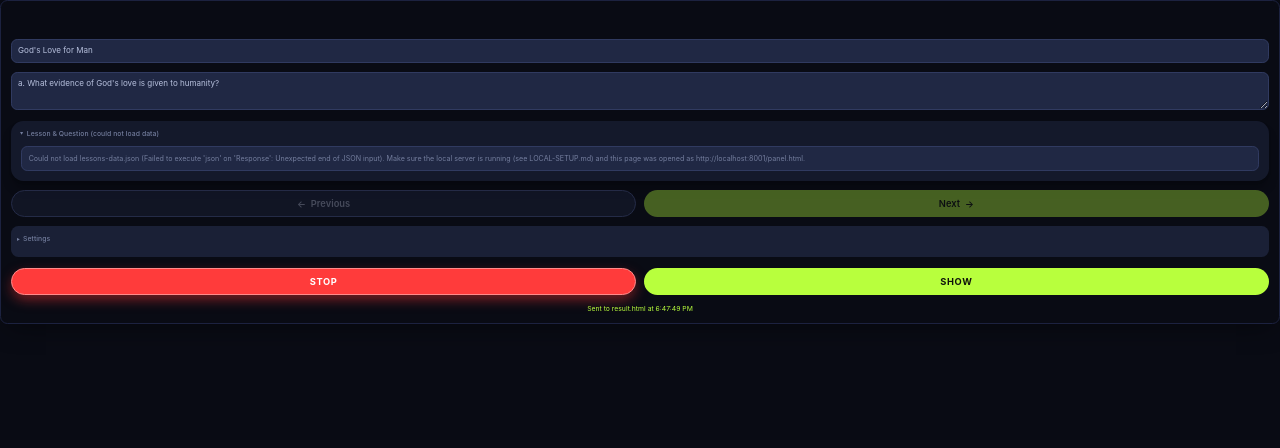
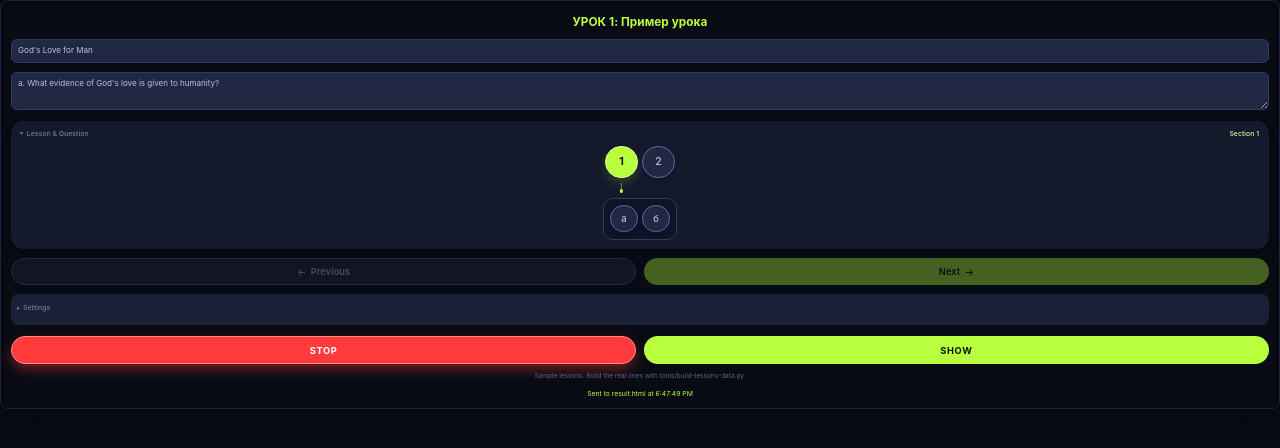
Before and after one commit to TheMaestr-o/obs-sdarm-lessons, a plain HTML site: page OBS_InforR-Lower/panel.html in a window 1280 px wide. Both pictures are taken after a click on the button "SHOW". Drawn offline with Linux system fonts and the light colour scheme.

Commit message:
Add a live demo: the panel beside the overlay, in a browser
preview.html puts the real panel next to the real overlay over a stand-in
picture at the true 1920x1080, scaled to fit -- two iframes on one origin,
which is all the pair needs to talk as they do inside OBS. Opened from disk
it points them at the local server; published, at the files beside it.

The lesson bundle is never published, so a fresh checkout and the public
demo had nothing to show. The panel now falls back to a small sample --
made-up questions in six languages, the three non-Latin scripts among them
-- and says so under its buttons, because sample questions turning up on a
real stream would be a bad surprise.

The hub page and the README lead with the demo.

```diff
--- /dev/null
+++ b/OBS_InforR-Lower/lessons-data.sample.json
@@ -0,0 +1,129 @@
+{
+  "_note": "Sample data, written for this repository so that a fresh checkout and the public demo have something to show. It is NOT lesson text. The real bundle, lessons-data.json, is built locally by tools/build-lessons-data.py and is deliberately not published; when it exists the panel uses it and never reads this file.",
+  "quarters": {
+    "2026-3": {
+      "year": 2026,
+      "quarter": 3,
+      "languages": {
+        "en": {
+          "quarterTitle": "Sample Quarter",
+          "lessons": [
+            {
+              "no": "1",
+              "header": "Lesson 1",
+              "title": "A Sample Lesson",
+              "introduction": "This sentence stands in for a memory verse. It is long enough to show how a verse sits on the plate and where it wraps.",
+              "introductionRef": "Psalm 119:105",
+              "questions": [
+                { "letter": "a", "sectionTitle": "1. The First Section", "text": "What does this sample question ask?", "ref": "John 3:16" },
+                { "letter": "b", "sectionTitle": "1. The First Section", "text": "What happens to the plate when a question is long enough to run past the right-hand margin and has to continue on a second line underneath the first?", "ref": "Romans 8:28" },
+                { "letter": "a", "sectionTitle": "2. The Second Section", "text": "Why does only one line move when the section stays the same?", "ref": "Psalm 23:1" },
+                { "letter": "b", "sectionTitle": "2. The Second Section", "text": "What does the reference at the end of a question look like?", "ref": "Matthew 5:16; James 1:5" },
+                { "letter": "c", "sectionTitle": "2. The Second Section", "text": "How does a question with no reference look?", "ref": "" }
+              ]
+            },
+            {
+              "no": "2",
+              "header": "Lesson 2",
+              "title": "Another Sample Lesson",
+              "introduction": "A second stand-in verse, shorter than the first.",
+              "introductionRef": "Proverbs 3:5",
+              "questions": [
+                { "letter": "a", "sectionTitle": "1. Opening", "text": "What is the first question of the second lesson?", "ref": "Isaiah 40:31" },
+                { "letter": "b", "sectionTitle": "1. Opening", "text": "And the one after it?", "ref": "Philippians 4:13" },
+                { "letter": "a", "sectionTitle": "2. Closing", "text": "What closes the sample?", "ref": "Revelation 22:21" }
+              ]
+            }
+          ]
+        },
+        "de": {
+          "quarterTitle": "Beispielquartal",
+          "lessons": [
+            {
+              "no": "1",
+              "header": "1. Lektion",
+              "title": "Eine Beispiellektion",
+              "introduction": "Dieser Satz steht anstelle eines Merkverses. Er ist lang genug, um zu zeigen, wie ein Vers auf der Tafel sitzt und wo er umbricht.",
+              "introductionRef": "Psalm 119,105",
+              "questions": [
+                { "letter": "a", "sectionTitle": "1. Der erste Abschnitt", "text": "Was fragt diese Beispielfrage?", "ref": "Johannes 3,16" },
+                { "letter": "b", "sectionTitle": "1. Der erste Abschnitt", "text": "Was geschieht mit der Tafel, wenn eine Frage so lang ist, dass sie über den rechten Rand hinausläuft und in einer zweiten Zeile darunter weitergehen muss?", "ref": "Römer 8,28" },
+                { "letter": "a", "sectionTitle": "2. Der zweite Abschnitt", "text": "Warum bewegt sich nur eine Zeile, wenn der Abschnitt derselbe bleibt?", "ref": "Psalm 23,1" },
+                { "letter": "b", "sectionTitle": "2. Der zweite Abschnitt", "text": "Wie sieht die Bibelstelle am Ende einer Frage aus?", "ref": "Matthäus 5,16; Jakobus 1,5" }
+              ]
+            }
+          ]
+        },
+        "ru": {
+          "quarterTitle": "Пример квартала",
+          "lessons": [
+            {
+              "no": "1",
+              "header": "УРОК 1",
+              "title": "Пример урока",
+              "introduction": "Это предложение стоит на месте стиха для запоминания. Оно достаточно длинное, чтобы показать, как стих ложится на плашку и где переносится.",
+              "introductionRef": "Псалом 118:105",
+              "questions": [
+                { "letter": "а", "sectionTitle": "1. Первый раздел", "text": "О чём спрашивает этот пример вопроса?", "ref": "Иоанна 3:16" },
+                { "letter": "б", "sectionTitle": "1. Первый раздел", "text": "Что происходит с плашкой, когда вопрос настолько длинный, что выходит за правое поле и должен продолжиться второй строкой под первой?", "ref": "Римлянам 8:28" },
+                { "letter": "а", "sectionTitle": "2. Второй раздел", "text": "Почему движется только одна строка, если раздел остаётся тем же?", "ref": "Псалом 22:1" },
+                { "letter": "б", "sectionTitle": "2. Второй раздел", "text": "Как выглядит ссылка в конце вопроса?", "ref": "Матфея 5:16; Иакова 1:5" }
+              ]
+            }
+          ]
+        },
+        "ja": {
+          "quarterTitle": "サンプルの四半期",
+          "lessons": [
+            {
+              "no": "1",
+              "header": "第1課",
+              "title": "サンプルのレッスン",
+              "introduction": "この文は暗唱聖句の代わりに置かれたサンプルです。",
+              "introductionRef": "詩篇 119:105",
+              "questions": [
+                { "letter": "a", "sectionTitle": "1. 最初のセクション", "text": "このサンプルの質問は何を尋ねていますか。", "ref": "ヨハネ 3:16" },
+                { "letter": "b", "sectionTitle": "1. 最初のセクション", "text": "質問が長くて右の余白を越えるとき、プレートはどうなりますか。", "ref": "ローマ 8:28" },
+                { "letter": "a", "sectionTitle": "2. 次のセクション", "text": "聖書の箇所はどのように表示されますか。", "ref": "マタイ 5:16" }
+              ]
+            }
+          ]
+        },
+        "zh": {
+          "quarterTitle": "示例季度",
+          "lessons": [
+            {
+              "no": "1",
+              "header": "第一课",
+              "title": "示例课程",
+              "introduction": "这句话是示例，用来代替背诵经文。",
+              "introductionRef": "诗篇 119:105",
+              "questions": [
+                { "letter": "a", "sectionTitle": "1. 第一部分", "text": "这个示例问题问的是什么？", "ref": "约翰福音 3:16" },
+                { "letter": "b", "sectionTitle": "1. 第一部分", "text": "当问题很长、超出右边的空白时，底板会怎样变化？", "ref": "罗马书 8:28" },
+                { "letter": "a", "sectionTitle": "2. 第二部分", "text": "经文出处是怎样显示的？", "ref": "马太福音 5:16" }
+              ]
+            }
+          ]
+        },
+        "th": {
+          "quarterTitle": "ไตรมาสตัวอย่าง",
+          "lessons": [
+            {
+              "no": "1",
+              "header": "บทเรียนที่ 1",
+              "title": "บทเรียนตัวอย่าง",
+              "introduction": "ประโยคนี้เป็นตัวอย่างที่ใช้แทนข้อท่องจำ",
+              "introductionRef": "สดุดี 119:105",
+              "questions": [
+                { "letter": "ก", "sectionTitle": "1. ส่วนแรก", "text": "คำถามตัวอย่างนี้ถามอะไร", "ref": "ยอห์น 3:16" },
+                { "letter": "ข", "sectionTitle": "1. ส่วนแรก", "text": "เมื่อคำถามยาวจนเกินขอบด้านขวา แผ่นป้ายจะเป็นอย่างไร", "ref": "โรม 8:28" },
+                { "letter": "ก", "sectionTitle": "2. ส่วนที่สอง", "text": "ข้ออ้างอิงพระคัมภีร์แสดงอย่างไร", "ref": "มัทธิว 5:16" }
+              ]
+            }
+          ]
+        }
+      }
+    }
+  }
+}
--- a/OBS_InforR-Lower/panel.html
+++ b/OBS_InforR-Lower/panel.html
@@ -1056,6 +1056,12 @@
 		@keyframes stop-live {
 			0%, 100% { box-shadow: 0 4px 10px rgba(0, 0, 0, 0.19), 0 8px 18px -4px rgba(255, 59, 59, 0.45); }
 			50% { box-shadow: 0 4px 10px rgba(0, 0, 0, 0.19), 0 8px 22px -2px rgba(255, 59, 59, 0.7); }
+		}
+
+		.sample-note {
+			text-align: center;
+			font-size: 10.5px;
+			color: var(--muted-2);
 		}
 
 		.status {
@@ -1278,6 +1284,7 @@
 					<button class="btn-show btn-show-stop" id="stopBtn">Stop</button>
 					<button class="btn-show btn-show-primary" id="showQuestionBtn">Show</button>
 				</div>
+				<div class="sample-note" id="sampleNote" hidden>Sample lessons. Build the real ones with tools/build-lessons-data.py.</div>
 				<div class="status" id="status"></div>
 			</div>
 		</div>
@@ -1582,6 +1589,10 @@
 					id: templateEl ? templateEl.value : '1',
 					line1: lesson.title,
 					line2: lesson.introduction,
+					// The verse's own reference, set apart after it the same way a
+					// question's is.
+					ref: lesson.introductionRef || '',
+					lang: window._currentLang || '',
 					color1: sanitizeHex(color1El.value, 'fff'),
 					color2: sanitizeHex(color2El.value, 'c6a15b'),
 					mode: 'lesson',
@@ -1601,6 +1612,7 @@
 				line1: line1El.value,
 				line2: line2El.value,
 				ref: refForLine2(),
+				lang: window._currentLang || '',
 				color1: sanitizeHex(color1El.value, 'fff'),
 				color2: sanitizeHex(color2El.value, 'c6a15b'),
 				mode: 'question',
@@ -1824,6 +1836,9 @@
 			function updateCurrentLessonGlobal() {
 				const lesson = getLesson(currentQuarter, currentLang, currentLessonNo);
 				window._currentLesson = lesson;
+				// The overlay picks its font by language for the scripts that
+				// share characters (Chinese and Japanese), so it has to be told.
+				window._currentLang = currentLang;
 			}
 
 			// Groups the lesson's flat questions[] array into sections by each
@@ -2111,11 +2126,22 @@
 				savePickerSettings();
 			});
 
+			// The real bundle is built locally and never published -- the lesson
+			// text is not this project's to give away -- so a fresh checkout, and
+			// the public demo, have none. Those get a small sample instead, which
+			// is enough to see every part of the system work; the note under the
+			// buttons says so, because sample questions on a real stream would be
+			// a bad surprise.
+			const readJson = (res) => {
+				if (!res.ok) throw new Error('HTTP ' + res.status);
+				return res.json();
+			};
 			fetch('lessons-data.json')
-				.then((res) => {
-					if (!res.ok) throw new Error('HTTP ' + res.status);
-					return res.json();
-				})
+				.then(readJson)
+				.catch(() => fetch('lessons-data.sample.json').then(readJson).then((data) => {
+					document.getElementById('sampleNote').hidden = false;
+					return data;
+				}))
 				.then((data) => {
 					bundle = data;
 					const saved = loadSavedPickerSettings();
```
Also changed, not shown: index.html (+19 -6 lines), preview.html (added, +144 -0 lines), screenshots/backdrops/backdrop-1.jpg (added), screenshots/backdrops/backdrop-2.jpg (added), 2 other files.
